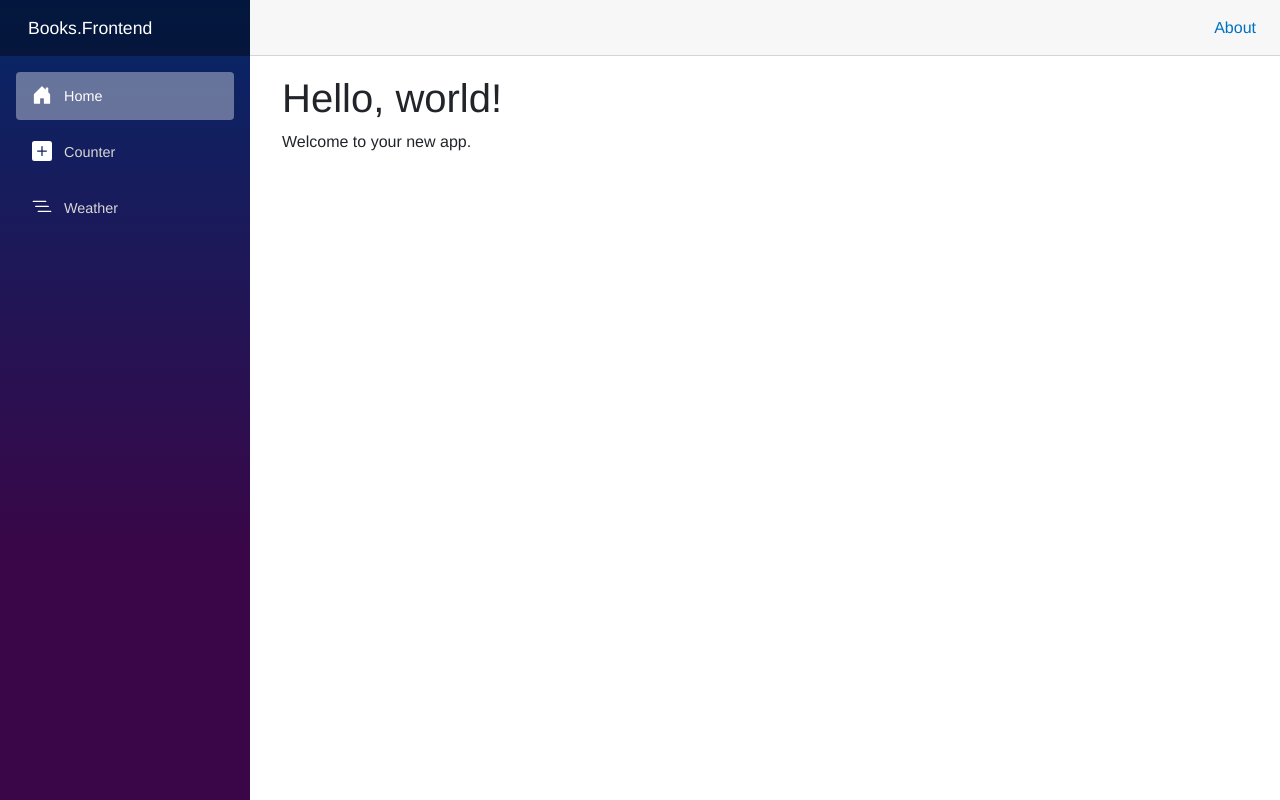
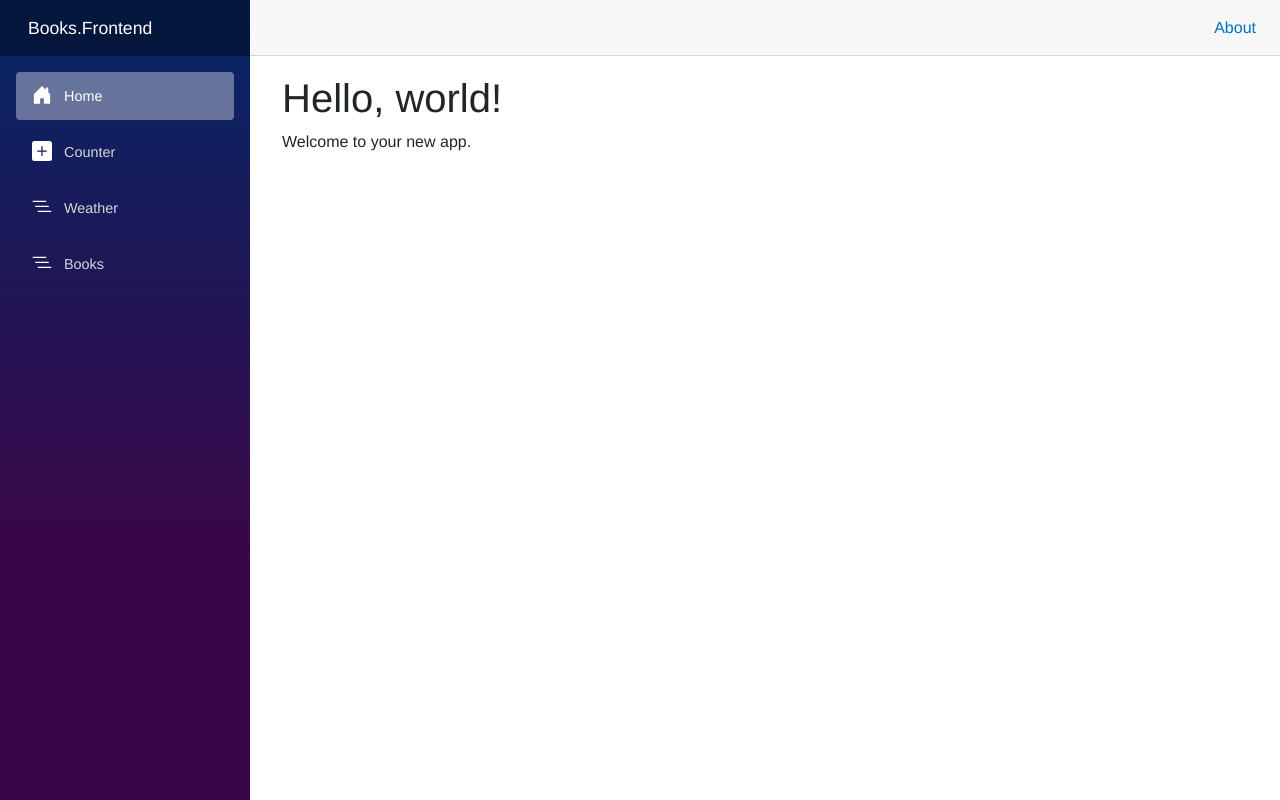
Before and after one commit to sophia-dukhota/Books, an ASP.NET Core app: page / in a window 1280 px wide. Run offline with ASP.NET Core 8, Linux system fonts and the light colour scheme; style sheets or scripts are compiled from the project's sources.

Commit message:
Added books page into navbar

```diff
--- a/Books.Frontend/Layout/NavMenu.razor
+++ b/Books.Frontend/Layout/NavMenu.razor
@@ -24,6 +24,11 @@
                 <span class="bi bi-list-nested-nav-menu" aria-hidden="true"></span> Weather
             </NavLink>
         </div>
+        <div class="nav-item px-3" >
+            <NavLink class="nav-link" href="books">
+                <span class="bi bi-list-nested-nav-menu" aria-hidden="true"></span>Books
+            </NavLink>
+        </div>
     </nav>
 </div>
 
```
Also changed, not shown: Books.Frontend/Pages/Book.razor (added, +8 -0 lines), Books.Frontend/_Imports.razor (line endings or trailing spaces), 1 other file.
